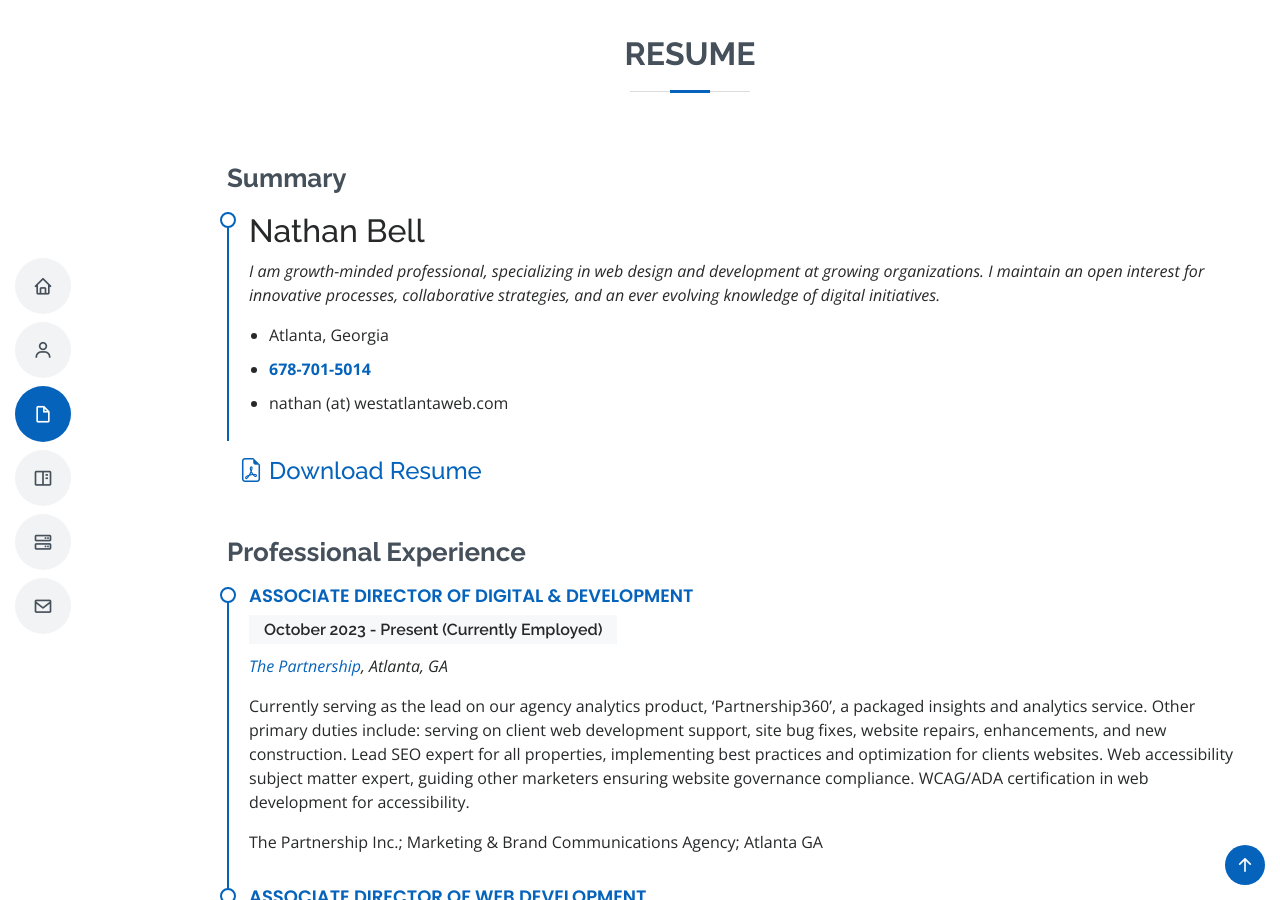
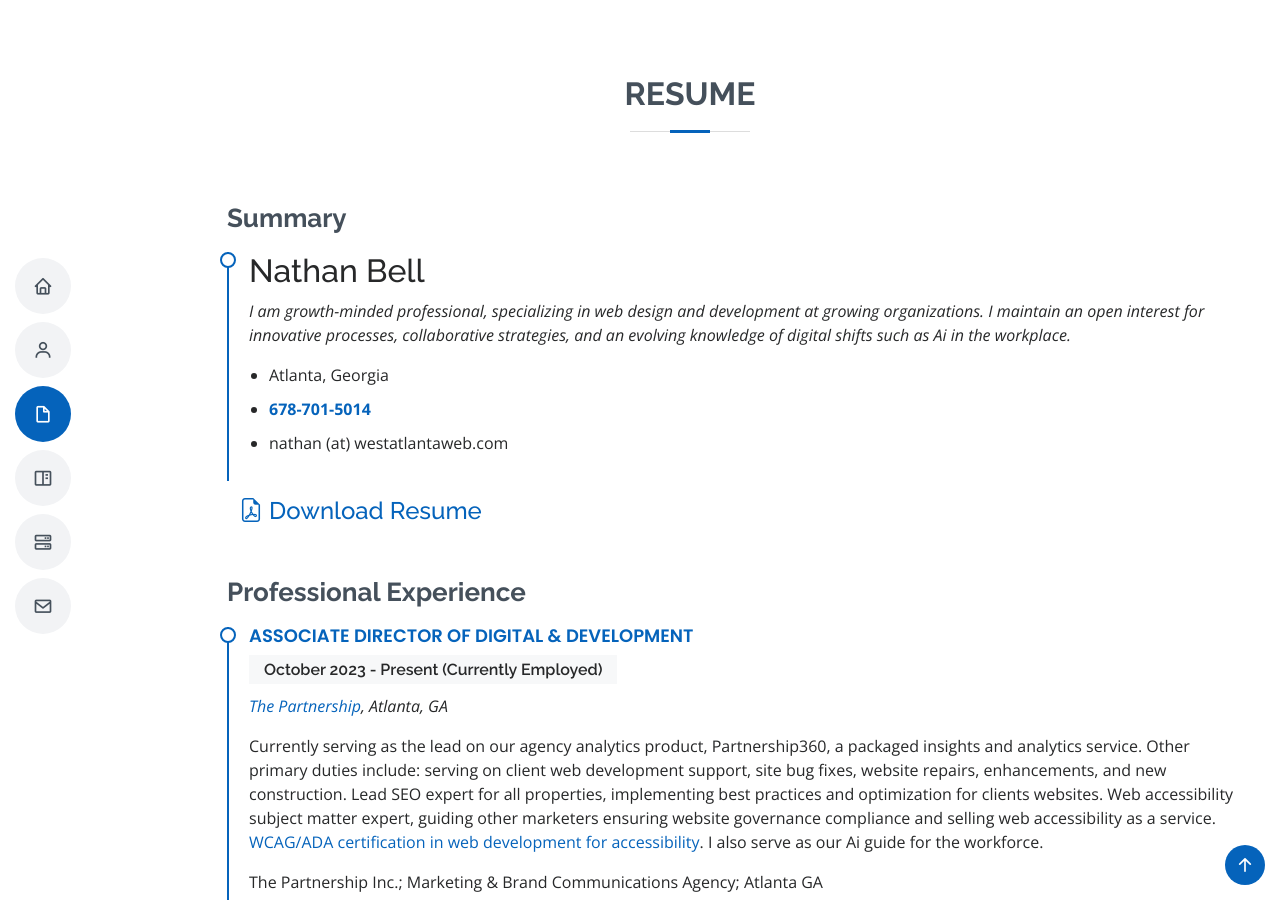
Before and after one commit to bellatl/westatlantaweb.com, a Jekyll site: the page built from index.html, in a window 1280 px wide and 900 px high, scrolled down 2059 px. Built offline with Jekyll 4.4.1, drawn with Linux system fonts in a browser that asks for light colours; some web fonts are replaced; some of the changed text lies outside the part shown.

Commit message:
021625_1

```diff
--- a/index.html
+++ b/index.html
@@ -273,7 +273,7 @@
             </div>
 
             <div class="progress">
-              <span class="skill">CSS/SASS Compilation</span>
+              <span class="skill">CSS/SASS Workflow</span>
             </div>
 
             <div class="progress">
@@ -281,7 +281,7 @@
             </div>
 
             <div class="progress">
-              <span class="skill">Github Codespaces/Git administration</span>
+              <span class="skill">Github Codespaces/Git Administration</span>
             </div>
 
             <div class="progress">
@@ -355,6 +355,10 @@
               <span class="skill">Research & Development</span>
             </div>
 
+            <div class="progress">
+              <span class="skill">Ai+GPT Based Development</span>"
+            </div>
+
           </div>
 
           <div class="col-lg-3">
@@ -369,7 +373,7 @@
             </div>
 
             <div class="progress">
-              <span class="skill">Working agile/jira/boards with GD's and CD's effectively</span>
+              <span class="skill">Agile/Jira/Monday Project Management</span>
             </div>
 
             <div class="progress">
@@ -406,7 +410,7 @@
             <h3 class="resume-title">Summary</h3>
             <div class="resume-item pb-0">
               <h2>Nathan Bell</h2>
-              <p><em>I am growth-minded professional, specializing in web design and development at growing organizations. I maintain an open interest for innovative processes, collaborative strategies, and an ever evolving knowledge of digital initiatives.</em></p>
+              <p><em>I am growth-minded professional, specializing in web design and development at growing organizations. I maintain an open interest for innovative processes, collaborative strategies, and an evolving knowledge of digital shifts such as Ai in the workplace.</em></p>
               <ul>
                 <li>Atlanta, Georgia</li>
                 <li><a href="tel:678-701-5014"><strong>678-701-5014</strong></a></li>
@@ -437,14 +441,14 @@
               <h4>Associate Director of Digital & Development</h4>
               <h5>October 2023 - Present (Currently Employed)</h5>
               <p><em><a href="https://thepartnership.com" target="_blank">The Partnership</a>, Atlanta, GA </em></p>
-              <p>Currently serving as the lead on our agency analytics product, ‘Partnership360’, a packaged insights and analytics service. Other primary duties include: serving on client web development support, site bug fixes, website repairs, enhancements, and new construction. Lead SEO expert for all properties, implementing best practices and optimization for clients websites. Web accessibility subject matter expert, guiding other marketers ensuring website governance compliance. WCAG/ADA certification in web development for accessibility.</p>
+              <p>Currently serving as the lead on our agency analytics product, Partnership360, a packaged insights and analytics service. Other primary duties include: serving on client web development support, site bug fixes, website repairs, enhancements, and new construction. Lead SEO expert for all properties, implementing best practices and optimization for clients websites. Web accessibility subject matter expert, guiding other marketers ensuring website governance compliance and selling web accessibility as a service. <a href="https://link.westatlantaweb.com/nathan_bell_wcag_cert">WCAG/ADA certification in web development for accessibility</a>. I also serve as our Ai guide for the workforce.</p>
               <p>The Partnership Inc.; Marketing & Brand Communications Agency; Atlanta GA</p>
             </div>
             <div class="resume-item">
               <h4>Associate Director of Web Development</h4>
               <h5>April 2021 - Present</h5>
               <p><em><a href="https://thepartnership.com" target="_blank">The Partnership</a>, Atlanta, GA </em></p>
-              <p>I was successful in this position by leveraging end-to-end knowledge of WordPress to design, building and managing websites to support web-based applications. I supported development from research and discovery, through implementation and ongoing maintenance, facilitating quality SEO practices and content management while coordinating with project managers and designers to create best-in-class solutions for clients. Major client support includes: NCH Healthcare System in Naples, FL <a href="https://nchmd.org" target="_blank">nchmd.org</a> and website support for <a href="https://www.capitalwealthadvisors.com" target="_blank">Capital Wealth Advisors</a>, <a href="https://choaholiday.org" target="_blank">Children's Healthcare of Atlanta</a>, and <a href="https://touchdownsforchildrens.org" target="_blank">touchdownsforchildrens.org</a>, and <a href="https://discoverbatesville.com" target="_blank">discoverbatesville.com</a></p>
+              <p>I was successful in this position by leveraging end-to-end knowledge of WordPress to design, building and managing websites to support web-based applications. I supported development from research and discovery, through implementation and ongoing maintenance, facilitating quality SEO practices and content management while coordinating with project managers and designers to create best-in-class solutions for clients. Major client support includes: Two years of NCH Healthcare System in Naples, FL <a href="https://nchmd.org" target="_blank">nchmd.org</a>, the Human Resources website, <a href="https://nchjobs.org" target="_blank">nchjobs.org</a> and website support for <a href="https://www.capitalwealthadvisors.com" target="_blank">Capital Wealth Advisors</a>, <a href="https://choaholiday.org" target="_blank">Children's Healthcare of Atlanta Holiday website</a>, <a href="https://touchdownsforchildrens.org" target="_blank">touchdownsforchildrens.org</a>, and <a href="https://discoverbatesville.com" target="_blank">discoverbatesville.com</a></p>
               <p>The Partnership Inc.; Marketing & Brand Communications Agency; Atlanta GA</p>
             </div>
             <div class="resume-item">
@@ -457,12 +461,12 @@
               <h4>Interactive Marketing Manager</h4>
               <h5>October 2015 - May 2020</h5>
               <p><em><a href="https://web.archive.org/web/20200506002810/https://www.northside.com/" target="_blank">Northside Hospital Inc.</a> Marketing & Communications Department; Atlanta, GA </em></p>
-              <p>Web Designer/Developer formerly responsible for the production and creation of the Northside Hospital network of physician practice websites and management of northside.com. Measured and reported SEO and keyword performance of a family of individual websites. Optimized websites against the latest trends in design, SEO/SEM, and user experience. Effective technical lead, in depth at completing web and enterprise team projects from conception to completion. A trusted colleague and associate, referred to for complex situations in digital architecture. Direct impact in digital growth and progress for Northside Hospital and northside.com. Samples of over 60 individual physician sites: <a href="https://web.archive.org/web/20200506002810/https://www.northside.com/" target="_blank">northside.com</a>, <a href="https://web.archive.org/web/20170725114946/http://northsideheart.com/" target="_blank">northsideheart.com</a>, <a href="https://web.archive.org/web/20180307023420/http://pnfm.com/" target="_blank">pnfm.com</a>, <a href="https://web.archive.org/web/20171207075317/http://www.alpharettafootandankle.com/" target="_blank">alpharettafootandankle.com</a>, <a href="https://web.archive.org/web/20181230150641/https://arthritisandtotaljoint.com/" target="_blank">arthritisandtotaljoint.com</a></p>
+              <p>Web Designer/Developer formerly responsible for the production and creation of the Northside Hospital network of physician practice websites and management of northside.com. Measured and reported SEO and keyword performance of a family of individual websites. Optimized websites against the latest trends in design, SEO/SEM, and user experience. Effective technical lead, in depth at completing web and enterprise team projects from conception to completion. A trusted colleague and associate, referred to for complex situations in digital architecture. Direct impact in digital growth and progress for Northside Hospital and northside.com. Samples of over 60 individual physician sites: <a href="https://web.archive.org/web/20200506002810/https://www.northside.com/" target="_blank">northside.com</a>, <a href="https://web.archive.org/web/20170725114946/http://northsideheart.com/" target="_blank">northsideheart.com</a>, <a href="https://web.archive.org/web/20180307023420/http://pnfm.com/" target="_blank">pnfm.com</a>, <a href="https://web.archive.org/web/20171207075317/http://www.alpharettafootandankle.com/" target="_blank">alpharettafootandankle.com</a>, <a href="https://web.archive.org/web/20181230150641/https://arthritisandtotaljoint.com/" target="_blank">arthritisandtotaljoint.com</a>.</p>
             </div>
             <div class="resume-item">
               <h4>Interactive Marketing Manager</h4>
               <h5>April 2013 - October 2015</h5>
-              <p><em><a href="https://web.archive.org/web/20150815115857/http://www.kennesawstateauxiliary.com/" target="_blank">Kennesaw State University Auxiliary Services Department (formerly named, now campus services)</a>, Kennesaw, GA</em></p>
+              <p><em><a href="https://web.archive.org/web/20150815115857/http://www.kennesawstateauxiliary.com/" target="_blank">Kennesaw State University Auxiliary Services Department (formerly named, now Campus Services)</a>, Kennesaw, GA</em></p>
               <ul>
                 <li>Managed the position of the creative and development of Kennesaw State Univ. Auxiliary Services websites, which included:</li>
                   <ul>
@@ -541,12 +545,12 @@
     </section><!-- End Resume Section -->
 
     <!-- ======= Portfolio Section ======= -->
-    <section id="portfolio" class="portfolio section-bg">
+    <!--<section id="portfolio" class="portfolio section-bg">
       <div class="section-title">
         <h2>Portfolio</h2>
         <p>A portfolio site without a portfolio? I am currenltly working to get years of work right here so you can view it!</p>
       </div>
-      <!--<div class="container" data-aos="fade-up">
+      <div class="container" data-aos="fade-up">
 
         <div class="section-title">
           <h2>Portfolio</h2>
```
Also changed, not shown: other parts of index.html (+3 -3 lines).
